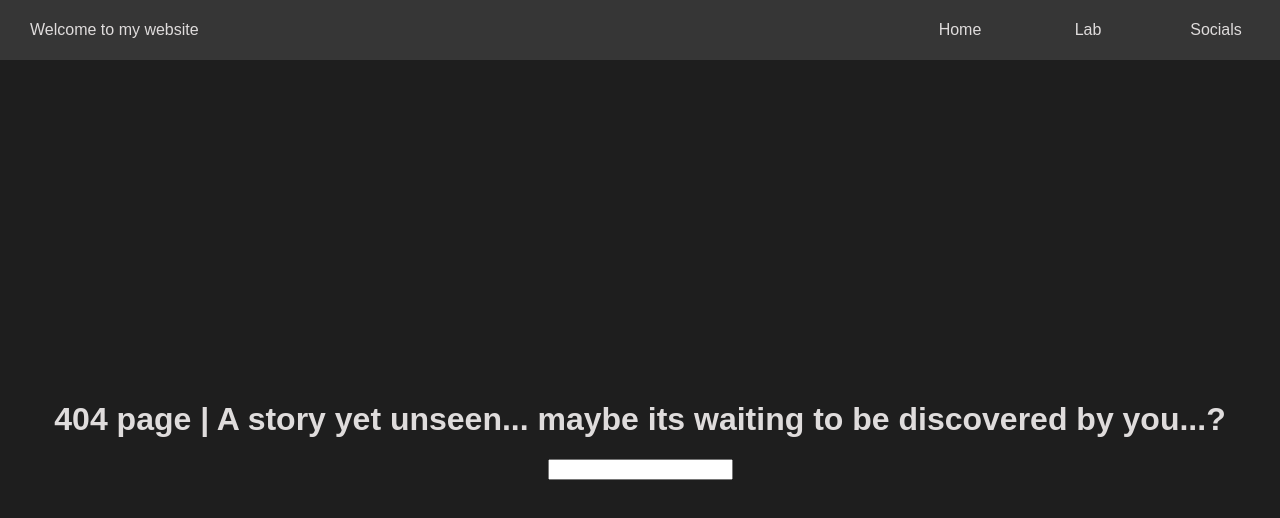
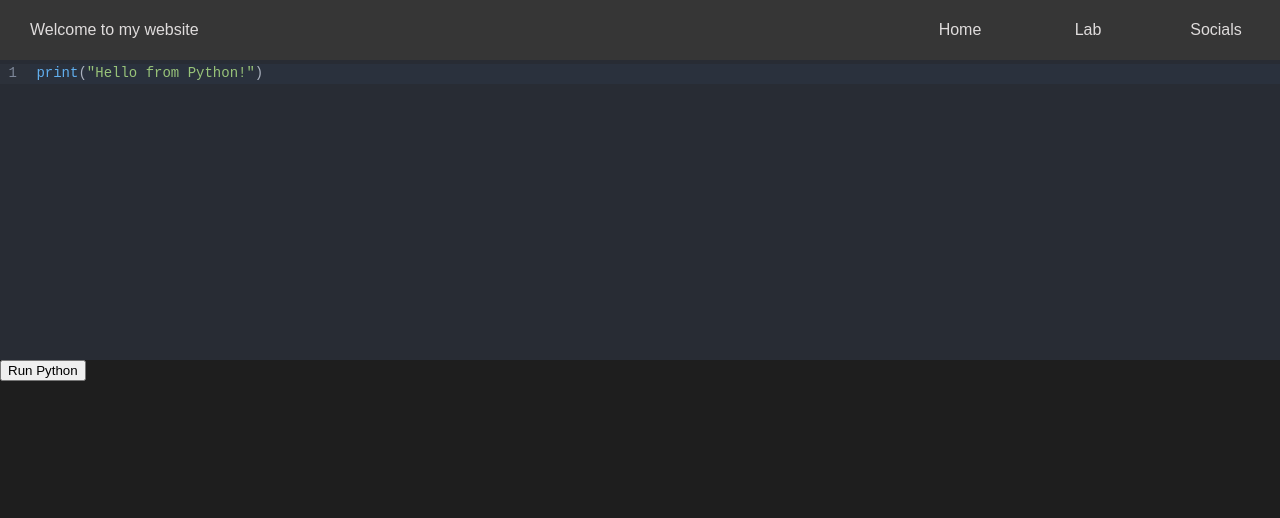
Before and after one commit to MhmdSheref/personalpage, a Next.js app: page /testlab in a window 1280 px wide. Before the commit this address had no page. Shown: the top 518 px of the page. Built offline with nearby package versions, Linux system fonts and the light colour scheme.

Commit message:
testlabs 1 and 2 for python and js labs testing

```diff
--- a/package.json
+++ b/package.json
@@ -9,9 +9,14 @@
     "lint": "next lint"
   },
   "dependencies": {
+    "@codemirror/lang-python": "^6.2.1",
+    "@codemirror/view": "^6.37.2",
+    "@codesandbox/sandpack-react": "^2.20.0",
+    "@codesandbox/sandpack-themes": "^2.0.21",
     "@mdx-js/loader": "^3.1.0",
     "@mdx-js/react": "^3.1.0",
     "@next/mdx": "^15.3.3",
+    "@uiw/react-codemirror": "^4.23.13",
     "next": "15.3.3",
     "next-mdx-remote": "^5.0.0",
     "react": "^19.0.0",
--- /dev/null
+++ b/pages/testlab.jsx
@@ -0,0 +1,80 @@
+import { useEffect, useState } from 'react';
+import CodeMirror from '@uiw/react-codemirror';
+import { python } from '@codemirror/lang-python';
+import {EditorView} from "@codemirror/view";
+
+export default function PythonPlayground() {
+    const [pyodide, setPyodide] = useState(null);
+    const [output, setOutput] = useState('');
+    const [code, setCode] = useState(`print("Hello from Python!")`);
+
+    useEffect(() => {
+        const loadPyodideScript = async () => {
+            if (!window.loadPyodide) {
+                const script = document.createElement('script');
+                script.src = 'https://cdn.jsdelivr.net/pyodide/v0.27.1/full/pyodide.js';
+                script.onload = async () => {
+                    const pyodideInstance = await (window).loadPyodide({
+                        indexURL: 'https://cdn.jsdelivr.net/pyodide/v0.27.1/full/',
+                    });
+                    await pyodideInstance.loadPackage(['requests']);
+                    setPyodide(pyodideInstance);
+                };
+                document.body.appendChild(script);
+            }
+        };
+
+        loadPyodideScript();
+    }, []);
+
+    const runCode = async () => {
+        if (!pyodide) return;
+        try {
+            const result = pyodide.runPython(code);
+            // TODO: Implement functions {input, print} and my own console
+            setOutput(String(result));
+        } catch (err) {
+            setOutput(err.message);
+        }
+    };
+
+    // if (!pyodide) return <h1>Loading python environment</h1>
+
+    return (
+        <div>
+            <CodeMirror
+                value={code}
+                height="300px"
+                theme="dark"
+                extensions={[
+                    python(),
+                    EditorView.lineWrapping,
+                    EditorView.theme({
+                        "&": {
+                            fontFamily: `'Fira Code', 'Source Code Pro', monospace`,
+                            fontSize: "14px",
+                            lineHeight: "1.6",
+                            backgroundColor: "#1e1e1e",
+                            color: "#ffffff",
+                        },
+                        ".cm-gutters": {
+                            backgroundColor: "#1e1e1e",
+                            color: "#999999",
+                            border: "none",
+                        },
+                    }),
+                ]}
+                basicSetup={{
+                    lineNumbers: true,
+                    highlightActiveLine: true,
+                    highlightActiveLineGutter: true,
+                }}
+                onChange={(e) => setCode(e.target.value)}
+            />
+            <button onClick={runCode} className="mt-2 bg-blue-600 text-white px-4 py-2 rounded">
+                Run Python
+            </button>
+        </div>
+    );
+
+}
```
Also changed, not shown: pages/testlab2.jsx (added, +20 -0 lines), 1 other file (tests, documents, lock files or other folders).
